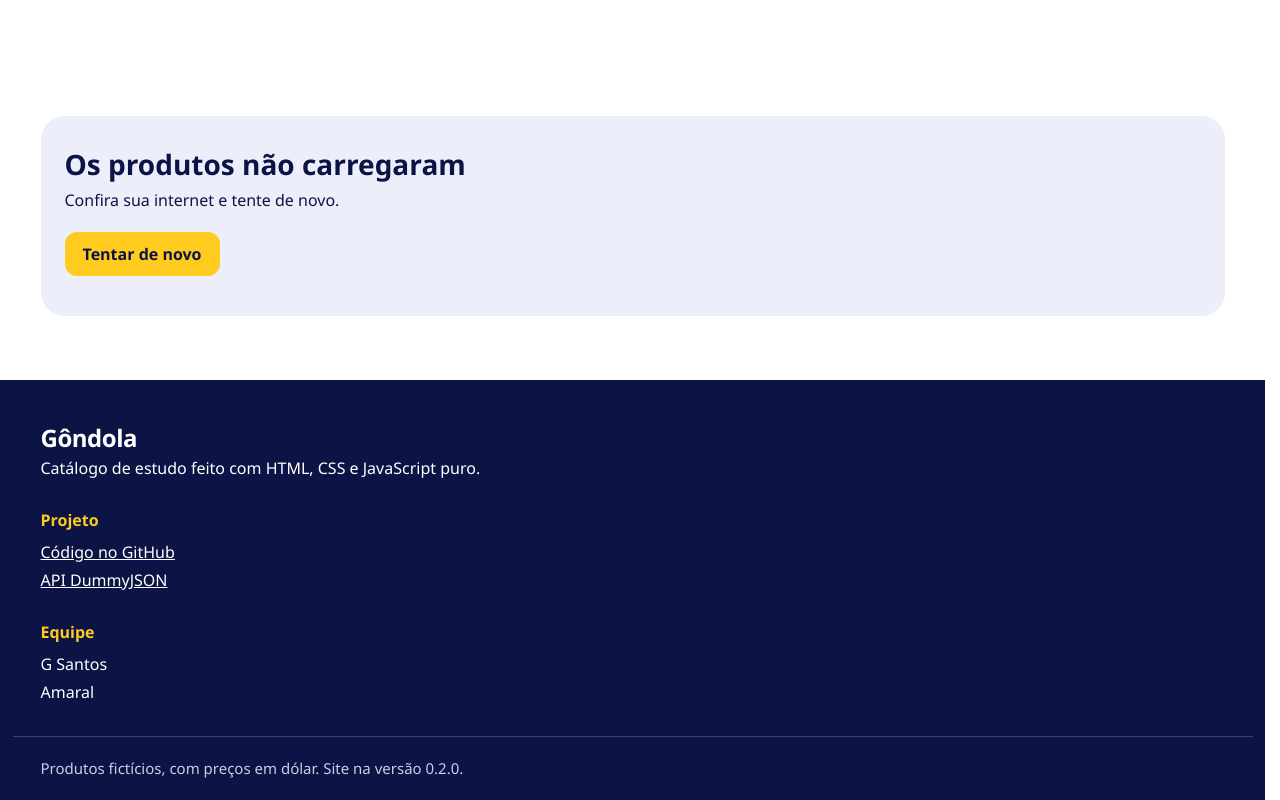
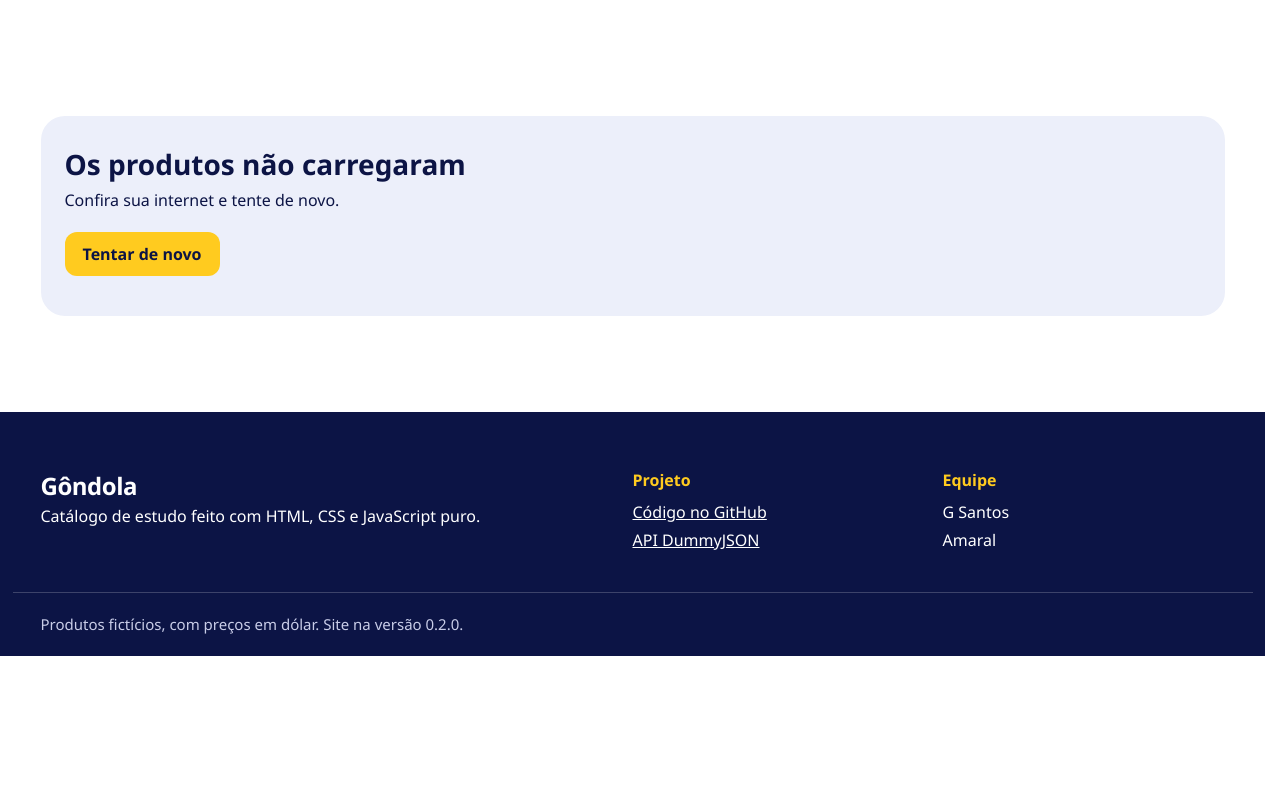
Before and after one commit to Guisantosss/ecomerce-senai-v2, a website: page index.html in a window 1280 px wide. Shown: the part 1205-2005 px from the top of the page. After the commit the page ends 1861 px from the top, so only its background shows below. Drawn offline with Linux system fonts and the light colour scheme; no server answers; a web font is replaced by a local one.

Commit message:
style: ajusta o rodapé ao tamanho da tela
Co-Authored-By: Claude Opus 5.5 <noreply@anthropic.com>

```diff
--- a/css/estilo.css
+++ b/css/estilo.css
@@ -208,6 +208,11 @@ button { border: 0; font: inherit; cursor: pointer; }
 .rodape a:hover { color: var(--amarelo); }
 .rodape-base { padding-block: 20px; border-top: 1px solid rgb(255 255 255 / 0.2); color: #c9cde8; font-size: 0.9375rem; }
 
+@media (min-width: 700px) {
+  .rodape { margin-top: 96px; }
+  .rodape-grade { grid-template-columns: 2fr 1fr 1fr; padding-block: 56px 40px; }
+}
+
 /* Avisos */
 
 .aviso { padding: 32px 24px; border-radius: 24px; background: var(--neutro); }
```
